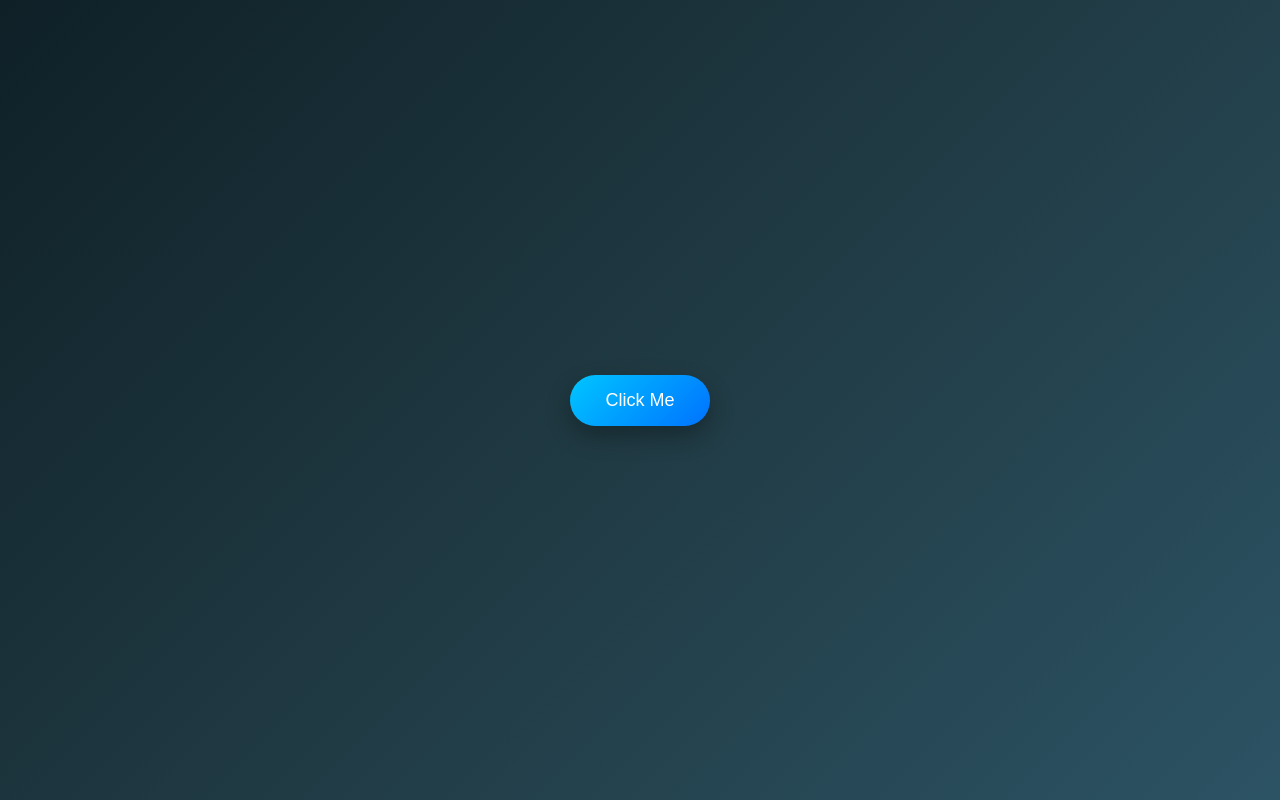
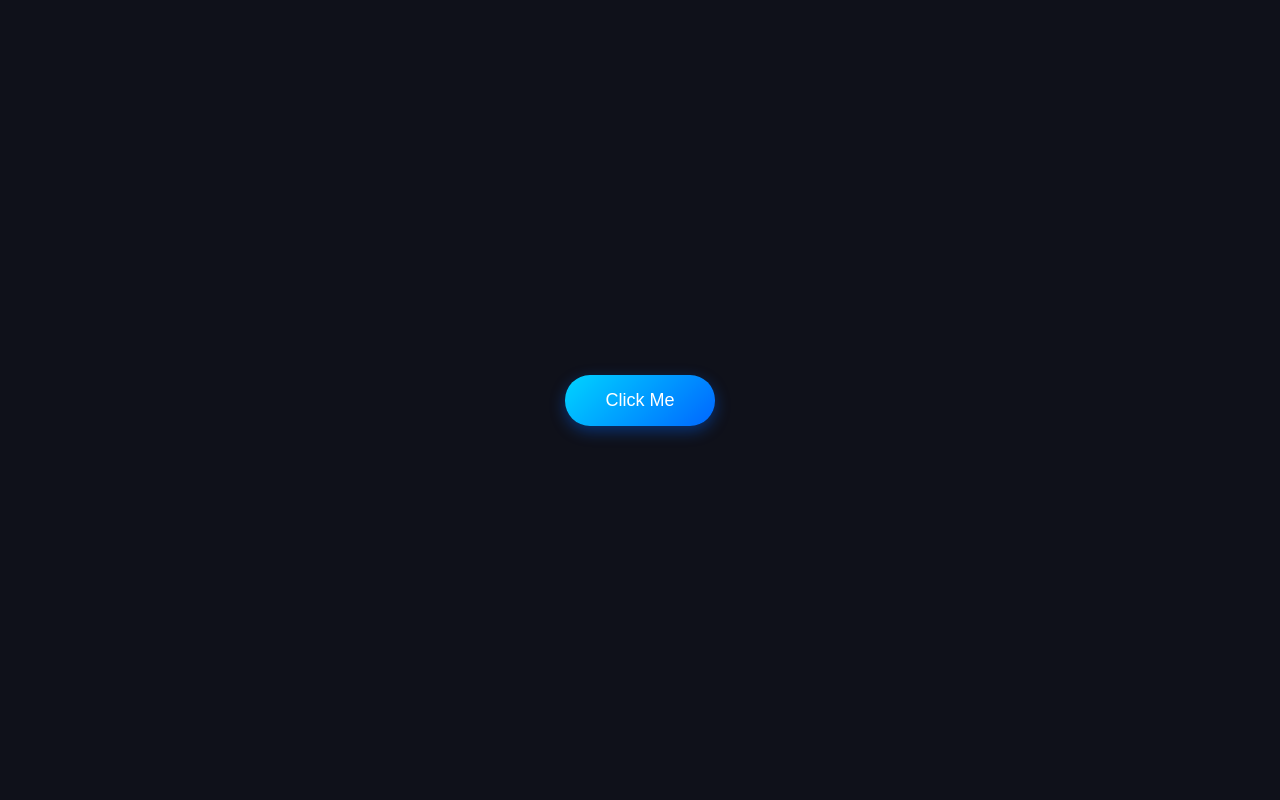
Before and after one commit to emmanuelcasiano03-sketch/Casi_act1_rmc_adetech_repo, a plain HTML site: page Casi_act1_rmc_adetech_repo/index.html in a window 1280 px wide. Drawn offline with Linux system fonts and the light colour scheme.

Commit message:
Resolve merge conflict in index.html

```diff
--- a/Casi_act1_rmc_adetech_repo/index.html
+++ b/Casi_act1_rmc_adetech_repo/index.html
@@ -2,45 +2,49 @@
 <html lang="en">
 <head>
   <meta charset="UTF-8">
-<title>Modern Technology Button</title>
+  <title>Minimalist Tech Button</title>
   <meta name="viewport" content="width=device-width, initial-scale=1.0">
   <style>
+    /* Full screen, dark tech-inspired background */
     body {
       margin: 0;
       height: 100vh;
       display: flex;
       justify-content: center;
       align-items: center;
-    background: linear-gradient(135deg, #0f2027, #203a43, #2c5364);
-    font-family: Arial, Helvetica, sans-serif;
+      background: #0f111a; /* dark background */
+      font-family: 'Segoe UI', Roboto, sans-serif;
     }
 
+    /* Minimalist modern button */
     button {
-    padding: 15px 35px;
+      padding: 15px 40px;
       font-size: 18px;
+      color: #fff;
+      background: linear-gradient(135deg, #00d4ff, #0066ff);
       border: none;
-    border-radius: 30px;
+      border-radius: 25px;
       cursor: pointer;
-    color: white;
-    background: linear-gradient(135deg, #00c6ff, #0072ff);
-    box-shadow: 0 10px 25px rgba(0,0,0,0.3);
+      box-shadow: 0 5px 15px rgba(0, 102, 255, 0.4);
       transition: transform 0.2s ease, box-shadow 0.2s ease;
     }
 
+    /* Hover and active effects */
     button:hover {
       transform: translateY(-3px);
+      box-shadow: 0 8px 20px rgba(0, 102, 255, 0.6);
     }
-
     button:active {
-    transform: scale(0.98);
+      transform: scale(0.97);
     }
   </style>
 </head>
 <body>
   <button onclick="showAlert()">Click Me</button>
+
   <script>
     function showAlert() {
-    alert("🚀 Welcome to Modern Technology!");
+      alert("🚀 Welcome to Minimalist Modern Technology!");
     }
   </script>
 </body>
```
Lines whose indentation alone changed are shown as unchanged.
